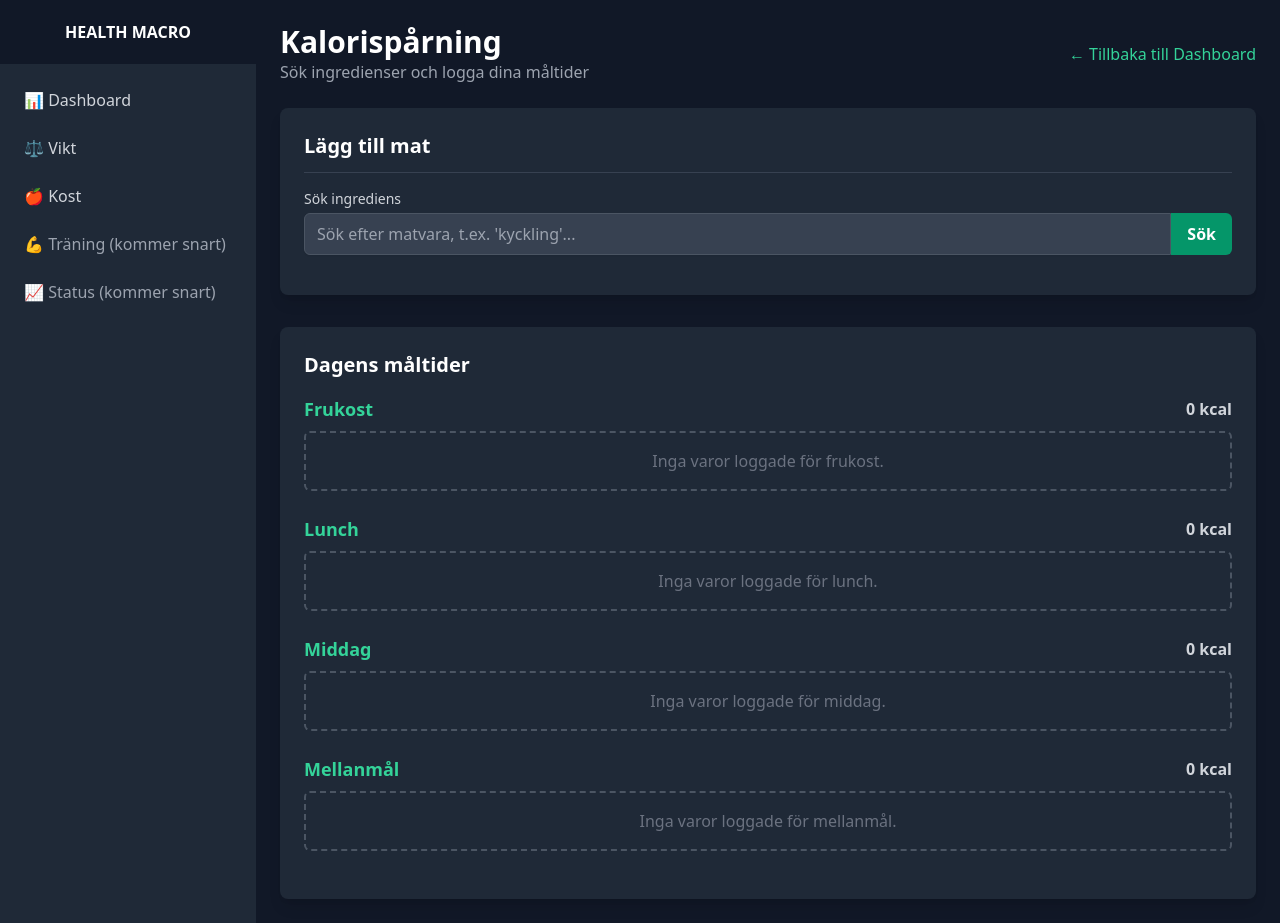
After one commit to oskartellebo/Health-Macro-APP, a Flask app: template app/templates/diet.html in a window 1280 px wide. The commit adds this page. Run offline with Flask 3, Linux system fonts and the light colour scheme; the template is opened without the code that fills it, so the values that code supplies are empty.

Commit message:
feat: implement full food logging functionality

```diff
--- a/app/static/css/style.css
+++ b/app/static/css/style.css
@@ -592,6 +592,31 @@ video {
   position: static;
 }
 
+.fixed {
+  position: fixed;
+}
+
+.inset-0 {
+  inset: 0px;
+}
+
+.inset-y-0 {
+  top: 0px;
+  bottom: 0px;
+}
+
+.left-0 {
+  left: 0px;
+}
+
+.z-20 {
+  z-index: 20;
+}
+
+.z-30 {
+  z-index: 30;
+}
+
 .mx-auto {
   margin-left: auto;
   margin-right: auto;
@@ -633,6 +658,14 @@ video {
   margin-top: 2rem;
 }
 
+.mb-1 {
+  margin-bottom: 0.25rem;
+}
+
+.mb-8 {
+  margin-bottom: 2rem;
+}
+
 .block {
   display: block;
 }
@@ -649,12 +682,28 @@ video {
   display: grid;
 }
 
+.hidden {
+  display: none;
+}
+
 .h-16 {
   height: 4rem;
 }
 
 .h-full {
   height: 100%;
+}
+
+.h-6 {
+  height: 1.5rem;
+}
+
+.h-8 {
+  height: 2rem;
+}
+
+.max-h-60 {
+  max-height: 15rem;
 }
 
 .min-h-full {
@@ -669,12 +718,29 @@ video {
   width: 100%;
 }
 
+.w-6 {
+  width: 1.5rem;
+}
+
+.w-8 {
+  width: 2rem;
+}
+
 .min-w-full {
   min-width: 100%;
 }
 
 .flex-1 {
   flex: 1 1 0%;
+}
+
+.-translate-x-full {
+  --tw-translate-x: -100%;
+  transform: translate(var(--tw-translate-x), var(--tw-translate-y)) rotate(var(--tw-rotate)) skewX(var(--tw-skew-x)) skewY(var(--tw-skew-y)) scaleX(var(--tw-scale-x)) scaleY(var(--tw-scale-y));
+}
+
+.transform {
+  transform: translate(var(--tw-translate-x), var(--tw-translate-y)) rotate(var(--tw-rotate)) skewX(var(--tw-skew-x)) skewY(var(--tw-skew-y)) scaleX(var(--tw-scale-x)) scaleY(var(--tw-scale-y));
 }
 
 .cursor-not-allowed {
@@ -697,8 +763,24 @@ video {
   justify-content: center;
 }
 
+.justify-between {
+  justify-content: space-between;
+}
+
 .gap-6 {
   gap: 1.5rem;
+}
+
+.space-y-2 > :not([hidden]) ~ :not([hidden]) {
+  --tw-space-y-reverse: 0;
+  margin-top: calc(0.5rem * calc(1 - var(--tw-space-y-reverse)));
+  margin-bottom: calc(0.5rem * var(--tw-space-y-reverse));
+}
+
+.space-x-2 > :not([hidden]) ~ :not([hidden]) {
+  --tw-space-x-reverse: 0;
+  margin-right: calc(0.5rem * var(--tw-space-x-reverse));
+  margin-left: calc(0.5rem * calc(1 - var(--tw-space-x-reverse)));
 }
 
 .divide-y > :not([hidden]) ~ :not([hidden]) {
@@ -732,9 +814,45 @@ video {
   border-radius: 0.5rem;
 }
 
+.rounded-l-md {
+  border-top-left-radius: 0.375rem;
+  border-bottom-left-radius: 0.375rem;
+}
+
+.rounded-r-md {
+  border-top-right-radius: 0.375rem;
+  border-bottom-right-radius: 0.375rem;
+}
+
+.border {
+  border-width: 1px;
+}
+
+.border-2 {
+  border-width: 2px;
+}
+
+.border-b {
+  border-bottom-width: 1px;
+}
+
+.border-dashed {
+  border-style: dashed;
+}
+
 .border-gray-600 {
   --tw-border-opacity: 1;
   border-color: rgb(75 85 99 / var(--tw-border-opacity, 1));
+}
+
+.border-gray-700 {
+  --tw-border-opacity: 1;
+  border-color: rgb(55 65 81 / var(--tw-border-opacity, 1));
+}
+
+.border-gray-500 {
+  --tw-border-opacity: 1;
+  border-color: rgb(107 114 128 / var(--tw-border-opacity, 1));
 }
 
 .bg-gray-900 {
@@ -757,12 +875,31 @@ video {
   background-color: rgb(13 148 136 / var(--tw-bg-opacity, 1));
 }
 
+.bg-black {
+  --tw-bg-opacity: 1;
+  background-color: rgb(0 0 0 / var(--tw-bg-opacity, 1));
+}
+
+.bg-emerald-600 {
+  --tw-bg-opacity: 1;
+  background-color: rgb(5 150 105 / var(--tw-bg-opacity, 1));
+}
+
+.bg-gray-600 {
+  --tw-bg-opacity: 1;
+  background-color: rgb(75 85 99 / var(--tw-bg-opacity, 1));
+}
+
 .p-4 {
   padding: 1rem;
 }
 
 .p-6 {
   padding: 1.5rem;
+}
+
+.p-3 {
+  padding: 0.75rem;
 }
 
 .px-2 {
@@ -798,6 +935,20 @@ video {
 .py-8 {
   padding-top: 2rem;
   padding-bottom: 2rem;
+}
+
+.px-3 {
+  padding-left: 0.75rem;
+  padding-right: 0.75rem;
+}
+
+.py-1 {
+  padding-top: 0.25rem;
+  padding-bottom: 0.25rem;
+}
+
+.pb-3 {
+  padding-bottom: 0.75rem;
 }
 
 .text-left {
@@ -903,6 +1054,11 @@ video {
   color: rgb(239 68 68 / var(--tw-text-opacity, 1));
 }
 
+.text-emerald-400 {
+  --tw-text-opacity: 1;
+  color: rgb(52 211 153 / var(--tw-text-opacity, 1));
+}
+
 .opacity-50 {
   opacity: 0.5;
 }
@@ -919,6 +1075,32 @@ video {
   box-shadow: var(--tw-ring-offset-shadow, 0 0 #0000), var(--tw-ring-shadow, 0 0 #0000), var(--tw-shadow);
 }
 
+.transition-transform {
+  transition-property: transform;
+  transition-timing-function: cubic-bezier(0.4, 0, 0.2, 1);
+  transition-duration: 150ms;
+}
+
+.transition {
+  transition-property: color, background-color, border-color, text-decoration-color, fill, stroke, opacity, box-shadow, transform, filter, -webkit-backdrop-filter;
+  transition-property: color, background-color, border-color, text-decoration-color, fill, stroke, opacity, box-shadow, transform, filter, backdrop-filter;
+  transition-property: color, background-color, border-color, text-decoration-color, fill, stroke, opacity, box-shadow, transform, filter, backdrop-filter, -webkit-backdrop-filter;
+  transition-timing-function: cubic-bezier(0.4, 0, 0.2, 1);
+  transition-duration: 150ms;
+}
+
+.duration-300 {
+  transition-duration: 300ms;
+}
+
+.duration-150 {
+  transition-duration: 150ms;
+}
+
+.ease-in-out {
+  transition-timing-function: cubic-bezier(0.4, 0, 0.2, 1);
+}
+
 .hover\:bg-gray-700:hover {
   --tw-bg-opacity: 1;
   background-color: rgb(55 65 81 / var(--tw-bg-opacity, 1));
@@ -929,14 +1111,29 @@ video {
   background-color: rgb(15 118 110 / var(--tw-bg-opacity, 1));
 }
 
+.hover\:bg-emerald-700:hover {
+  --tw-bg-opacity: 1;
+  background-color: rgb(4 120 87 / var(--tw-bg-opacity, 1));
+}
+
 .hover\:text-white:hover {
   --tw-text-opacity: 1;
   color: rgb(255 255 255 / var(--tw-text-opacity, 1));
 }
 
+.hover\:text-emerald-300:hover {
+  --tw-text-opacity: 1;
+  color: rgb(110 231 183 / var(--tw-text-opacity, 1));
+}
+
 .focus\:border-teal-500:focus {
   --tw-border-opacity: 1;
   border-color: rgb(20 184 166 / var(--tw-border-opacity, 1));
+}
+
+.focus\:border-emerald-500:focus {
+  --tw-border-opacity: 1;
+  border-color: rgb(16 185 129 / var(--tw-border-opacity, 1));
 }
 
 .focus\:outline-none:focus {
@@ -949,6 +1146,11 @@ video {
   --tw-ring-color: rgb(20 184 166 / var(--tw-ring-opacity, 1));
 }
 
+.focus\:ring-emerald-500:focus {
+  --tw-ring-opacity: 1;
+  --tw-ring-color: rgb(16 185 129 / var(--tw-ring-opacity, 1));
+}
+
 @media (min-width: 640px) {
   .sm\:p-6 {
     padding: 1.5rem;
@@ -956,12 +1158,25 @@ video {
 }
 
 @media (min-width: 768px) {
+  .md\:relative {
+    position: relative;
+  }
+
   .md\:col-span-1 {
     grid-column: span 1 / span 1;
   }
 
   .md\:col-span-2 {
     grid-column: span 2 / span 2;
+  }
+
+  .md\:hidden {
+    display: none;
+  }
+
+  .md\:translate-x-0 {
+    --tw-translate-x: 0px;
+    transform: translate(var(--tw-translate-x), var(--tw-translate-y)) rotate(var(--tw-rotate)) skewX(var(--tw-skew-x)) skewY(var(--tw-skew-y)) scaleX(var(--tw-scale-x)) scaleY(var(--tw-scale-y));
   }
 
   .md\:grid-cols-3 {
--- a/app/templates/base.html
+++ b/app/templates/base.html
@@ -22,8 +22,8 @@
                     <a href="{{ url_for('main.weight') }}" class="flex items-center px-4 py-2 mt-2 text-gray-300 hover:bg-gray-700 hover:text-white rounded-md">
                         ⚖️ Vikt
                     </a>
-                    <a href="#" class="flex items-center px-4 py-2 mt-2 text-gray-400 cursor-not-allowed">
-                        🍎 Kost (kommer snart)
+                    <a href="{{ url_for('main.diet') }}" class="flex items-center px-4 py-2 mt-2 text-gray-300 hover:bg-gray-700 hover:text-white rounded-md">
+                        🍎 Kost
                     </a>
                     <a href="#" class="flex items-center px-4 py-2 mt-2 text-gray-400 cursor-not-allowed">
                         💪 Träning (kommer snart)
--- /dev/null
+++ b/app/templates/diet.html
@@ -0,0 +1,91 @@
+{% extends "base.html" %}
+
+{% block content %}
+<div class="flex justify-between items-center mb-6">
+    <div>
+        <h1 class="text-3xl font-bold text-white">Kalorispårning</h1>
+        <p class="text-gray-400">Sök ingredienser och logga dina måltider</p>
+    </div>
+    <a href="{{ url_for('main.dashboard') }}" class="text-emerald-400 hover:text-emerald-300 transition duration-150 ease-in-out">
+        &larr; Tillbaka till Dashboard
+    </a>
+</div>
+
+<!-- Sektion för att lägga till mat -->
+<div class="bg-gray-800 p-6 rounded-lg shadow-lg mb-8">
+    <h2 class="text-xl font-semibold text-white mb-4 border-b border-gray-700 pb-3">Lägg till mat</h2>
+    <form method="POST" action="{{ url_for('main.diet') }}">
+        <div class="mb-4">
+            <label for="search_ingredient" class="block text-sm font-medium text-gray-300 mb-1">Sök ingrediens</label>
+            <div class="flex">
+                <input type="text" id="search_ingredient" name="search_ingredient" placeholder="Sök efter matvara, t.ex. 'kyckling'..." class="w-full bg-gray-700 border border-gray-600 rounded-l-md shadow-sm py-2 px-3 text-white focus:outline-none focus:ring-emerald-500 focus:border-emerald-500">
+                <button type="submit" class="bg-emerald-600 hover:bg-emerald-700 text-white font-bold py-2 px-4 rounded-r-md">Sök</button>
+            </div>
+        </div>
+    </form>
+
+    <!-- Sökresultat visas här -->
+    {% if search_results %}
+    <div class="mt-6">
+        <h3 class="text-lg font-semibold text-white mb-2">Sökresultat</h3>
+        <ul class="space-y-2 max-h-60 overflow-y-auto">
+            {% for food in search_results %}
+                <li class="bg-gray-700 p-3 rounded-md">
+                    <form method="POST" action="{{ url_for('main.add_food_log') }}" class="flex justify-between items-center">
+                        <input type="hidden" name="food_name" value="{{ food.food_name }}">
+                        <input type="hidden" name="food_description" value="{{ food.food_description }}">
+                        <div>
+                            <p class="font-semibold text-white">{{ food.food_name }}</p>
+                            <p class="text-sm text-gray-400">{{ food.food_description }}</p>
+                        </div>
+                        <div class="flex items-center space-x-2">
+                            <select name="meal_type" class="bg-gray-600 border border-gray-500 rounded-md py-1 px-2 text-white text-sm focus:outline-none focus:ring-emerald-500 focus:border-emerald-500">
+                                <option value="Frukost">Frukost</option>
+                                <option value="Lunch">Lunch</option>
+                                <option value="Middag">Middag</option>
+                                <option value="Mellanmål">Mellanmål</option>
+                            </select>
+                            <button type="submit" class="bg-emerald-600 hover:bg-emerald-700 text-white font-bold rounded-md h-8 w-8 flex items-center justify-center text-lg">+</button>
+                        </div>
+                    </form>
+                </li>
+            {% endfor %}
+        </ul>
+    </div>
+    {% endif %}
+</div>
+
+<!-- Dagens loggade måltider -->
+<div class="bg-gray-800 p-6 rounded-lg shadow-lg">
+    <h2 class="text-xl font-semibold text-white mb-4">Dagens måltider</h2>
+
+    {% set meal_types = ['Frukost', 'Lunch', 'Middag', 'Mellanmål'] %}
+    {% for meal in meal_types %}
+    <div class="mb-6">
+        <div class="flex justify-between items-center mb-2">
+            <h3 class="text-lg font-bold text-emerald-400">{{ meal }}</h3>
+            {% set total_calories = food_logs.get(meal, []) | sum(attribute='calories') %}
+            <span class="text-gray-300 font-semibold">{{ "%.0f"|format(total_calories) }} kcal</span>
+        </div>
+        {% if food_logs.get(meal) %}
+            <ul class="space-y-2">
+                {% for log in food_logs[meal] %}
+                <li class="flex justify-between items-center bg-gray-700 p-3 rounded-md">
+                    <div>
+                        <p class="text-white">{{ log.food_name }}</p>
+                        <p class="text-sm text-gray-400">
+                            {{ "%.0f"|format(log.calories) }} kcal, P: {{ "%.1f"|format(log.protein) }}g, C: {{ "%.1f"|format(log.carbohydrates) }}g, F: {{ "%.1f"|format(log.fat) }}g
+                        </p>
+                    </div>
+                </li>
+                {% endfor %}
+            </ul>
+        {% else %}
+            <div class="text-center text-gray-500 border-2 border-dashed border-gray-600 p-4 rounded-md">
+                Inga varor loggade för {{ meal.lower() }}.
+            </div>
+        {% endif %}
+    </div>
+    {% endfor %}
+</div>
+{% endblock %}
--- a/config.py
+++ b/config.py
@@ -5,11 +5,11 @@ basedir = os.path.abspath(os.path.dirname(__file__))
 load_dotenv(os.path.join(basedir, '.env'))
 
 class Config:
-    SECRET_KEY = os.environ.get('SECRET_KEY') or 'du-bör-ändra-detta'
+    SECRET_KEY = os.environ.get('SECRET_KEY') or 'du-kommer-aldrig-gissa'
     SQLALCHEMY_DATABASE_URI = os.environ.get('DATABASE_URL') or \
         'sqlite:///' + os.path.join(basedir, 'app.db')
     SQLALCHEMY_TRACK_MODIFICATIONS = False
 
     # FatSecret API Keys
-    FATSECRET_CLIENT_ID = os.environ.get('CLIENT_ID')
-    FATSECRET_CLIENT_SECRET = os.environ.get('CLIENT_SECRET')
+    FATSECRET_CLIENT_ID = os.environ.get('FATSECRET_CLIENT_ID')
+    FATSECRET_CLIENT_SECRET = os.environ.get('FATSECRET_CLIENT_SECRET')
```
Also changed, not shown: app/models.py (+16 -6 lines), app/routes.py (+75 -4 lines), app/services/fatsecret_service.py (added, +49 -0 lines), migrations/versions/32d1532c9d87_add_foodlog_model.py (added, +58 -0 lines).
